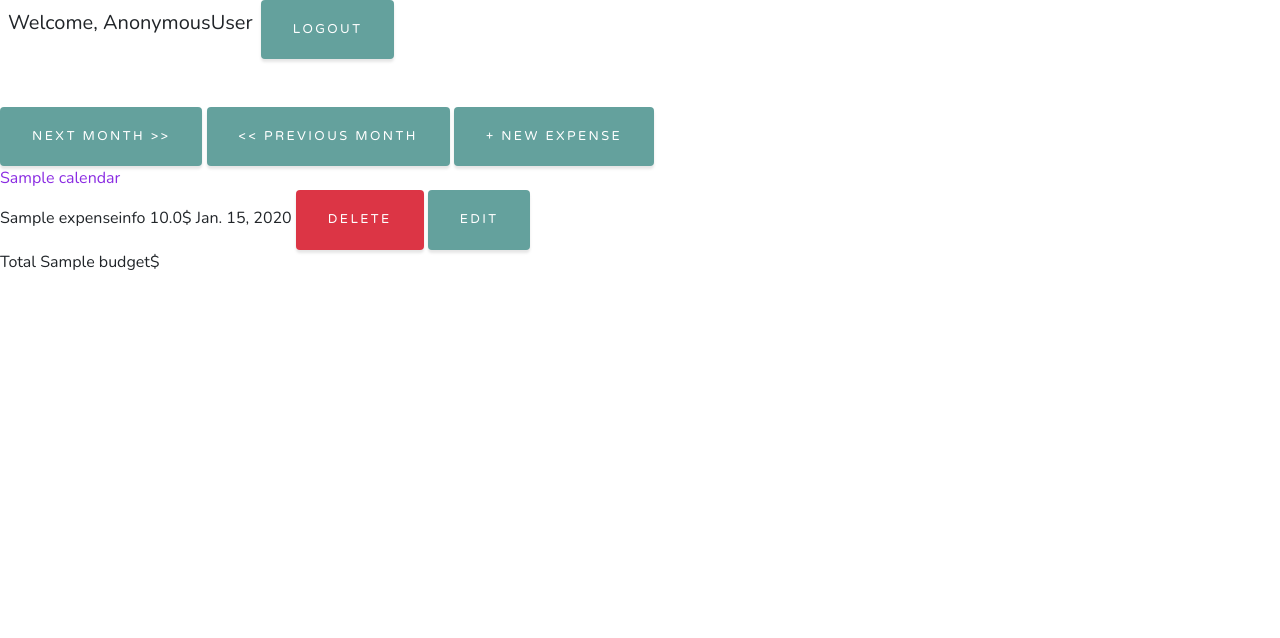
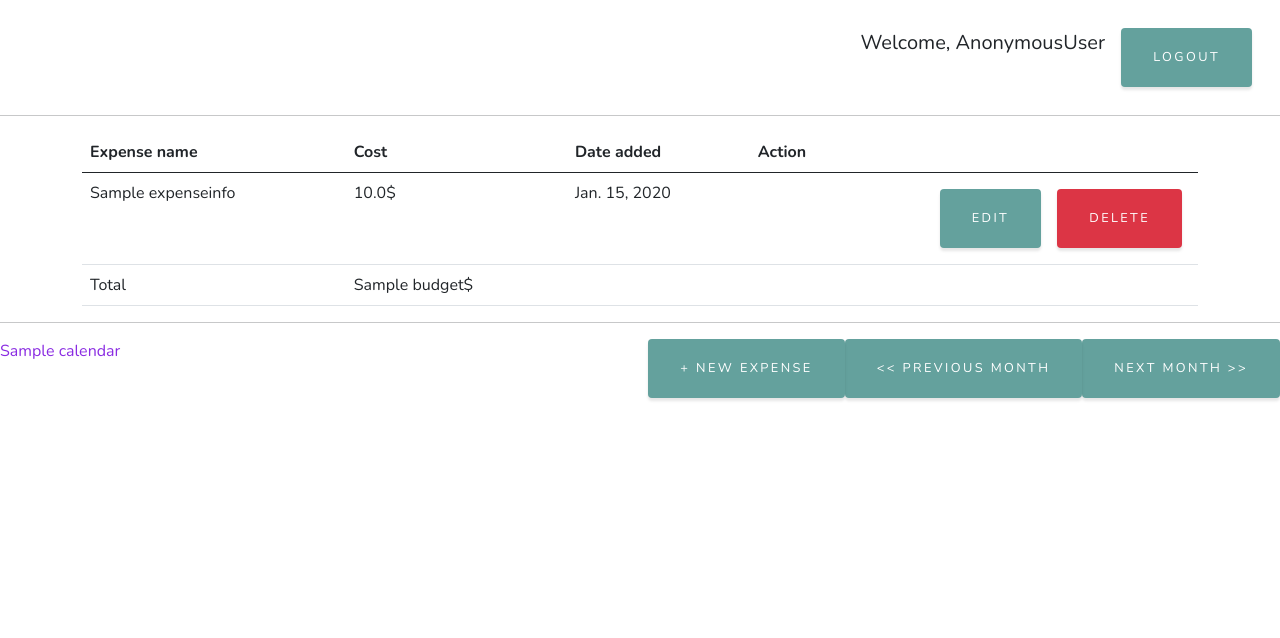
Before and after one commit to mmeerrccyy/elif_test_task, a Django app: template templates/budget_tracker_app/loggedIndex.html in a window 1280 px wide. Shown: the top 638 px of the page. Before the commit the page ends 270 px from the top, so only its background shows below. Run offline with Django 3.2, Linux system fonts and the light colour scheme; tables that the repository leaves empty hold one stand-in row (values such as "Sample post"); the template is opened without the code that fills it: values that come from a table or form of the project are taken from there, most other values are stand-ins (such as "Sample title", 1, 10 or a date in 2020); some libraries are stand-ins or nearby versions.

Commit message:
code refactoring

```diff
--- a/budget_tracker_app/static/css/style.css
+++ b/budget_tracker_app/static/css/style.css
@@ -74,6 +74,7 @@ body {
 
 .body {
     height: 100%;
+    font-family: "Varela Round", -apple-system, BlinkMacSystemFont, "Segoe UI", Roboto, "Helvetica Neue", Arial, sans-serif, "Apple Color Emoji", "Segoe UI Emoji", "Segoe UI Symbol", "Noto Color Emoji";
 }
 
 .btn-primary {
@@ -85,7 +86,6 @@ body {
 .btn {
     box-shadow: 0 0.1875rem 0.1875rem 0 rgba(0, 0, 0, 0.1) !important;
     padding: 1.25rem 2rem;
-    font-family: "Varela Round", -apple-system, BlinkMacSystemFont, "Segoe UI", Roboto, "Helvetica Neue", Arial, sans-serif, "Apple Color Emoji", "Segoe UI Emoji", "Segoe UI Symbol", "Noto Color Emoji";
     font-size: 80%;
     text-transform: uppercase;
     letter-spacing: 0.15rem;
@@ -177,8 +177,7 @@ label {
 
 
 .calendar {
-    width: auto;
-    height: auto;
+    width: 100%;
     margin: auto;
     font-size: 13px;
 }
@@ -241,3 +240,13 @@ a {
     padding: 5px;
     width: 100%;
 }
+
+.btn-menu{
+    margin-bottom: 15px;
+}
+
+.block{
+    display: block;
+    margin: 20px;
+    padding-bottom: 75px;
+}
--- a/templates/budget_tracker_app/loggedIndex.html
+++ b/templates/budget_tracker_app/loggedIndex.html
@@ -9,30 +9,60 @@
     Index
 {% endblock %}
 {% block content %}
-    <div class="text-right">
-        <span class="left m-2" style="font-size: 20px;">Welcome, {{ request.user }}</span>
-        <a class="btn btn-primary js-scroll-trigger" href="{% url 'logout' %}"> Logout </a>
+    <div class="logged-index">
+        <div class="text-right block">
+            <a class="btn btn-primary js-scroll-trigger m-2 right" href="{% url 'logout' %}"> Logout </a>
+            <span class="left m-2 right" style="font-size: 20px;">Welcome, {{ request.user }}</span>
+        </div>
+        <hr>
+        <div class="container">
+            <table class="table">
+                <thead>
+                <tr>
+                    <th scope="col">Expense name</th>
+                    <th scope="col">Cost</th>
+                    <th scope="col">Date added</th>
+                    <th scope="col">Action</th>
+                </tr>
+                </thead>
+                <tbody>
+                {% for expense_item in expense_items %}
+                    <tr role="row">
+                        <td>{{ expense_item.expense_name }}</td>
+                        <td>{{ expense_item.cost }}$</td>
+                        <td>{{ expense_item.date_added }}</td>
+                        <td>
+                            <a class="btn btn-danger m-2 right"
+                               href="{% url 'expense-delete' expense_id=expense_item.id %}">Delete</a>
+                            <a class="btn btn-primary m-2 right"
+                               href="{% url 'expense-edit' pk=expense_item.id %}">Edit</a>
+                        </td>
+                    </tr>
+                {% endfor %}
+                {% if expense_items.count %}
+                    <tr>
+                        <td colspan="">Total</td>
+                        <td class="m-2">{{ budget_total.budget }}$</td>
+                        <td></td>
+                        <td></td>
+                    </tr>
+                {% endif %}
+                </tbody>
+            </table>
+
+        </div>
+        <hr>
+        <div class="">
+            <a class="btn btn-primary js-scroll-trigger right mr-2 btn-menu" href="{% url 'index' %}?{{ next_month }} ">
+                Next Month >> </a>
+            <a class="btn btn-primary js-scroll-trigger right mr-2 btn-menu" href="{% url 'index' %}?{{ prev_month }}">
+                << Previous Month </a>
+            <a class="btn btn-primary js-scroll-trigger right mr-2 btn-menu" href="{% url 'add_expense' %}"> + New
+                Expense </a>
+        </div>
+        <div style="color: blueviolet;">
+            {{ calendar }}
+        </div>
     </div>
-    <br>
-    <br>
-    <div>
-        <a class="btn btn-primary js-scroll-trigger" href="{% url 'index' %}?{{ next_month }} "> Next Month >> </a>
-        <a class="btn btn-primary js-scroll-trigger" href="{% url 'index' %}?{{ prev_month }}"> << Previous Month </a>
-        <a class="btn btn-primary js-scroll-trigger" href="{% url 'add_expense' %}"> + New Expense </a>
-    </div>
-    <div style="color: blueviolet;">
-        {{ calendar }}
-    </div>
-    <div>
-        {% for expense_item in expense_items %}
-            <div>
-                <span>{{ expense_item.expense_name }}</span>
-                <span>{{ expense_item.cost }}$</span>
-                <span>{{ expense_item.date_added }}</span>
-                <a class="btn btn-danger" href="{% url 'expense-delete' expense_id=expense_item.id %}">Delete</a>
-                <a class="btn btn-primary" href="{% url 'expense-edit' pk=expense_item.id %}">Edit</a>
-            </div>
-        {% endfor %}
-        {% if expense_items.count %}<span>Total {{ budget_total.budget }}$</span>{% endif %}
-    </div>
+
 {% endblock %}
```
